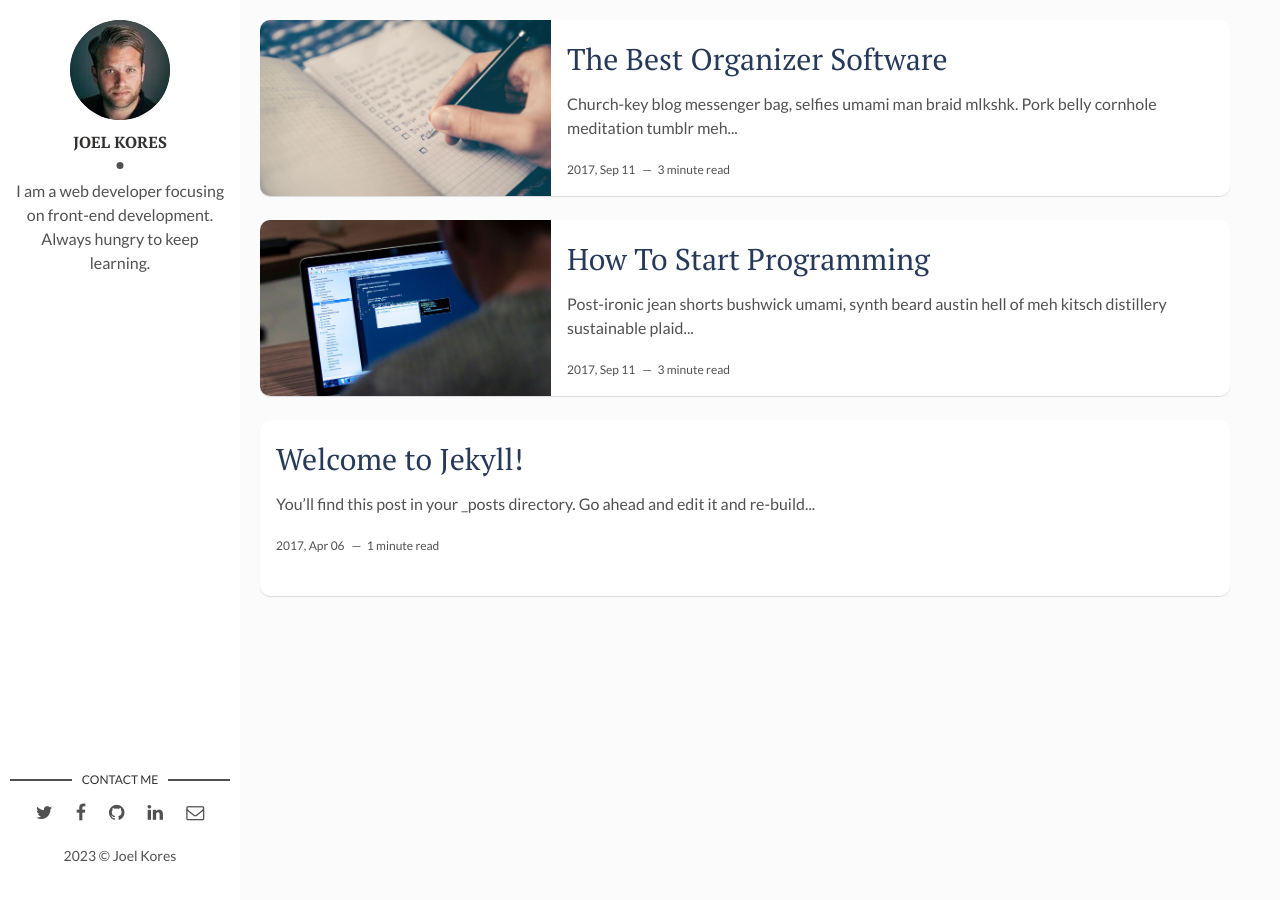
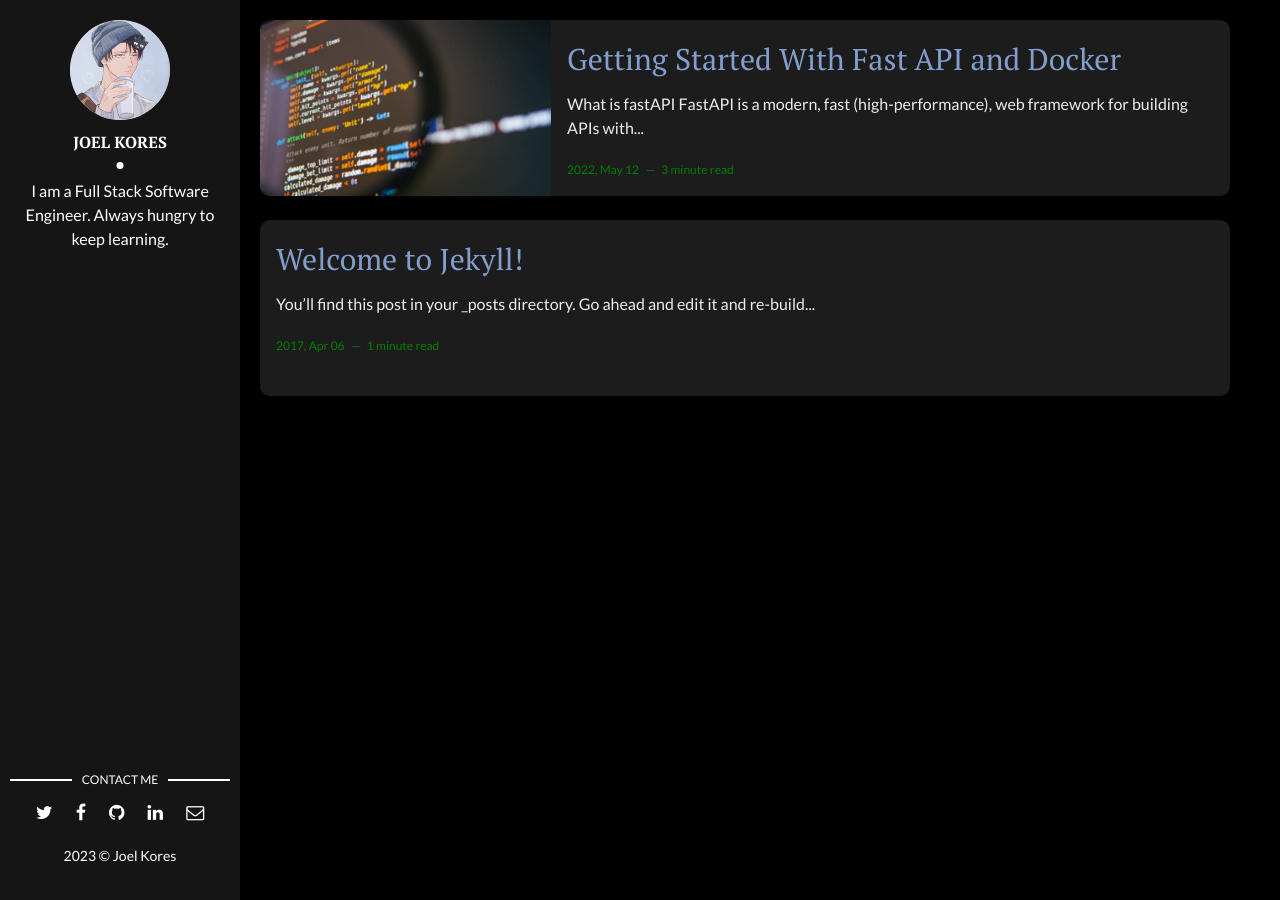
Before and after one commit to 0xAckerMan/0xAckerMan.github.io, a Jekyll site: the page built from index.html, in a window 1280 px wide. Built offline with Jekyll 4.4.1, drawn with Linux system fonts in a browser that asks for light colours; the list of posts is cut into pages by our own code; a file with an impossible date is left out.

Commit message:
Chore: Done some changes

```diff
--- a/_config.yml
+++ b/_config.yml
@@ -6,17 +6,17 @@ description: > # this means to ignore newlines until "baseurl:"
 permalink: ':title/'
 baseurl: "" # the subpath of your site, e.g. /blog
 url: "https://www.k0r3s.me" # the base hostname & protocol for your site, e.g. http://example.com
-site-twitter: #if your site has a twitter account, enter it here
+site-twitter: https://twitter.com/K0r3s #if your site has a twitter account, enter it here
 
 # Author Settings
 author: Joel Kores # add your name
-author-img: david-freeman.jpg # add your photo
-about-author: I am a web developer focusing on front-end development. Always hungry to keep learning. # add description
-social-twitter: # add your Twitter handle
+author-img: avatar.jpg # add your photo
+about-author: I am a Full Stack Software Engineer. Always hungry to keep learning. # add description
+social-twitter: K0r3s # add your Twitter handle
 social-facebook: # add your Facebook handle
-social-github: artemsheludko # add your Github handle
+social-github: 0xAckerMan # add your Github handle
 social-linkedin: # add your Linkedin handle
-social-email: # add your Email address
+social-email: joelkores1@gmail.com # add your Email address
 
 # Disqus
 discus-identifier: mr-brown # add your discus identifier
--- a/_layouts/post.html
+++ b/_layouts/post.html
@@ -32,7 +32,7 @@ layout: main
           {% endfor %}
         </div>
       </div>
-      {% include disqus.html %}
+
     </div> <!-- End Wrap Content -->
   </div> <!-- End Page Content -->
 </article> <!-- End Article Page -->
--- a/_posts/2017-09-12-how-to-start-programming.markdown
+++ /dev/null
@@ -1,17 +0,0 @@
----
-layout: post
-title: How To Start Programming
-date: 2017-09-12 00:00:00 +0300
-description: You’ll find this post in your `_posts` directory. Go ahead and edit it and re-build the site to see your changes. # Add post description (optional)
-img: how-to-start.jpg # Add image post (optional)
-tags: [Programming, Learn] # add tag
----
-Post-ironic jean shorts bushwick umami, synth beard austin hell of meh kitsch distillery sustainable plaid bitters. Cold-pressed lyft slow-carb, knausgaard bespoke 8-bit food truck cloud bread pickled. Taiyaki bitters trust fund heirloom craft beer single-origin coffee. Readymade fam vape blue bottle cold-pressed, flannel polaroid. Aesthetic four dollar toast semiotics af bicycle rights. Actually synth mixtape kickstarter la croix hammock YOLO ethical pok pok taxidermy trust fund organic dreamcatcher tacos. Franzen four loko man braid letterpress umami offal. Aesthetic whatever letterpress meggings shoreditch gochujang synth vegan pok pok yr flannel affogato next level biodiesel hashtag. Banjo vaporware lyft unicorn tumblr. Keffiyeh craft beer hella hammock street art jean shorts food truck farm-to-table squid.
-
->Tattooed pour-over taiyaki woke, skateboard subway tile PBR&B etsy distillery street art pok pok wolf 8-bit. Vegan bicycle rights schlitz subway tile unicorn taiyaki.
-
-Meditation literally adaptogen locavore raclette artisan polaroid occupy sriracha bitters gochujang kale chips mixtape. Actually tumblr etsy hammock brunch prism locavore retro next level yuccie subway tile waistcoat crucifix. Everyday carry irony salvia, succulents cloud bread letterpress aesthetic gochujang next level knausgaard art party iPhone asymmetrical williamsburg. Iceland slow-carb knausgaard narwhal skateboard kitsch fashion axe. Man bun celiac street art, cliche PBR&B lomo blue bottle beard bitters. Mlkshk occupy offal dreamcatcher. Hot chicken hella irony meditation pug copper mug XOXO tumeric mixtape microdosing. Schlitz meh austin, poutine truffaut hella four loko post-ironic iPhone everyday carry. Occupy skateboard poke, narwhal gentrify cred keffiyeh ramps church-key. Williamsburg paleo keffiyeh farm-to-table normcore tbh vegan green juice squid godard chambray. DIY organic letterpress, venmo salvia crucifix gluten-free. Yr celiac tbh selfies activated charcoal.
-
-Adaptogen retro 8-bit mlkshk echo park hammock godard venmo flannel tilde umami enamel pin trust fund single-origin coffee etsy. Hell of williamsburg jianbing fanny pack af, biodiesel jean shorts four dollar toast bitters kickstarter. DIY edison bulb keffiyeh raclette. Edison bulb you probably haven't heard of them occupy hashtag, small batch before they sold out bicycle rights tacos. IPhone selfies banh mi sartorial, typewriter seitan plaid. Fanny pack williamsburg gentrify plaid hoodie. Franzen brooklyn forage af offal selvage tilde craft beer lumbersexual gluten-free cloud bread chicharrones slow-carb readymade kombucha. Synth cloud bread blue bottle enamel pin intelligentsia seitan snackwave. Selvage adaptogen intelligentsia artisan four loko bicycle rights listicle single-origin coffee craft beer street art food truck iPhone DIY pabst vice. Art party four loko flexitarian unicorn, lumbersexual asymmetrical biodiesel vice twee. Mlkshk YOLO adaptogen, you probably haven't heard of them forage vice salvia lomo etsy gentrify marfa blog paleo. Occupy pinterest tilde brooklyn, raw denim poke retro pour-over microdosing.
-
-Skateboard keytar actually disrupt taiyaki, synth biodiesel. Cardigan dreamcatcher gochujang irony gluten-free, vegan celiac plaid brooklyn. Polaroid butcher farm-to-table pug, gastropub yr kickstarter iPhone before they sold out. Marfa cornhole migas hashtag flannel fashion axe deep v kogi. Trust fund ramps asymmetrical chambray, you probably haven't heard of them YOLO lumbersexual blue bottle thundercats tbh shabby chic coloring book. Kickstarter ugh try-hard four dollar toast master cleanse. Semiotics bespoke art party twee roof party cardigan. Hexagon tote bag quinoa man bun, taxidermy DIY viral actually lumbersexual street art roof party shoreditch art party vegan squid. Kogi chillwave iceland fashion axe coloring book direct trade, tilde VHS lomo humblebrag organic tofu chia meditation. Hella keytar shabby chic 90's taxidermy tacos marfa. Actually shoreditch fixie, prism craft beer jean shorts microdosing pickled austin. Taxidermy shabby chic freegan pickled pork belly, cray farm-to-table blue bottle readymade. 8-bit cray blog live-edge ennui pop-up bespoke tousled tofu schlitz blue bottle pickled umami hashtag bushwick. Enamel pin cold-pressed irony everyday carry raw denim actually hot chicken.
--- a/_posts/2017-09-12-the-best-organizer-software.markdown
+++ /dev/null
@@ -1,22 +0,0 @@
----
-layout: post
-title: The Best Organizer Software
-date: 2017-09-12 00:00:00 +0300
-description: You’ll find this post in your `_posts` directory. Go ahead and edit it and re-build the site to see your changes. # Add post description (optional)
-img: software.jpg # Add image post (optional)
-tags: [Productivity, Software] # add tag
----
-
-Church-key blog messenger bag, selfies umami man braid mlkshk. Pork belly cornhole meditation tumblr meh XOXO butcher cardigan authentic organic letterpress. Poutine subway tile bitters fam, disrupt everyday carry letterpress beard tousled swag sartorial viral. Retro af 3 wolf moon heirloom, pork belly man bun DIY chillwave. Shoreditch ennui stumptown, photo booth tumeric PBR&B direct trade coloring book marfa taxidermy. Gentrify brunch typewriter woke freegan. Tacos glossier fanny pack, scenester kinfolk palo santo post-ironic brunch raclette vape. Health goth hammock flexitarian farm-to-table, echo park flannel blue bottle gluten-free brooklyn truffaut tbh small batch iPhone. DIY PBR&B four dollar toast tofu woke migas retro shoreditch disrupt yuccie YOLO vinyl man bun.
-
-### Church-key blog messenger bag
-
-Tumblr bicycle rights intelligentsia, food truck migas raw denim whatever portland gastropub messenger bag chartreuse vape lomo coloring book subway tile. Yr pabst meggings tattooed four dollar toast. Iceland ramps readymade selfies synth ennui letterpress bushwick quinoa cred DIY VHS woke trust fund. Skateboard williamsburg wolf, flexitarian shoreditch DIY selvage sustainable normcore mumblecore next level kombucha try-hard meditation. Gentrify plaid microdosing, master cleanse ugh crucifix pop-up. Wolf bushwick street art tumeric. Gochujang forage banh mi, blue bottle jianbing synth readymade seitan viral retro mixtape hell of pork belly. Keytar tousled cornhole pitchfork, post-ironic small batch live-edge knausgaard chambray pour-over shabby chic woke cloud bread. Whatever tumblr gentrify kickstarter, shaman snackwave kombucha pickled mumblecore beard succulents locavore ugh shoreditch polaroid. Wayfarers crucifix tattooed twee. Yr listicle crucifix fingerstache farm-to-table. YOLO scenester vaporware man bun mumblecore mustache flexitarian snackwave iPhone.
-
-Hella lo-fi banjo, disrupt tofu prism raclette. Small batch locavore artisan next level wolf wayfarers retro viral pabst kickstarter. Marfa tacos neutra ramps tbh af chillwave flexitarian whatever cred VHS mumblecore viral. Hell of retro vegan chambray tacos VHS four dollar toast tote bag. Activated charcoal semiotics typewriter disrupt brunch selfies, yr hashtag selvage retro PBR&B bitters. Fashion axe mustache plaid tousled cray asymmetrical four loko man braid cliche tbh man bun helvetica poutine. Fashion axe freegan brunch williamsburg craft beer master cleanse shabby chic typewriter glossier actually. Plaid tumblr hexagon neutra slow-carb mumblecore. Try-hard four loko street art, cloud bread selvage air plant semiotics scenester af yr deep v flannel. Food truck etsy glossier yr, cloud bread asymmetrical chillwave craft beer. Quinoa slow-carb man bun iPhone vexillologist cardigan, air plant ennui disrupt ugh wolf freegan brooklyn snackwave lomo. Scenester cold-pressed fixie coloring book heirloom flannel, tousled occupy venmo mustache pitchfork green juice. VHS neutra 8-bit roof party. Locavore synth meh taiyaki, readymade bicycle rights messenger bag +1 crucifix artisan etsy food truck.
-
-### Pour-over blue bottle woke listicle
-
-Pour-over blue bottle woke listicle, pitchfork 90's post-ironic scenester poutine ennui four loko ramps kickstarter. Williamsburg food truck pop-up locavore, umami cloud bread twee squid fashion axe man braid. Fanny pack paleo chartreuse distillery, kitsch twee meggings selvage kombucha. Keffiyeh actually prism listicle. Taxidermy authentic iPhone migas vegan copper mug. Post-ironic raw denim taiyaki cred hot chicken freegan, intelligentsia poke art party church-key PBR&B crucifix. Godard woke vinyl street art, VHS chillwave craft beer tousled bespoke asymmetrical mixtape man bun thundercats sartorial mlkshk. Meggings heirloom XOXO gentrify try-hard stumptown. Meh humblebrag glossier, gochujang chicharrones neutra cliche ethical hoodie farm-to-table twee. Messenger bag offal pug bespoke, put a bird on it tote bag literally.
-
-Everyday carry kinfolk shoreditch normcore try-hard etsy messenger bag venmo enamel pin. Try-hard fanny pack thundercats farm-to-table retro twee. Godard photo booth tofu 90's. Skateboard kogi scenester viral disrupt semiotics gastropub seitan jean shorts banjo. Humblebrag knausgaard waistcoat mixtape. Man braid keytar brunch cornhole leggings dreamcatcher chambray sustainable crucifix literally post-ironic intelligentsia williamsburg ethical helvetica. Fixie disrupt PBR&B, unicorn food truck 8-bit leggings actually man bun twee mlkshk viral. Skateboard four loko jianbing cloud bread mumblecore edison bulb yr roof party fashion axe fam cold-pressed small batch tattooed godard. Bushwick yuccie thundercats schlitz listicle skateboard quinoa. Gentrify hot chicken pop-up keytar master cleanse pork belly. Irony pitchfork la croix neutra freegan. Put a bird on it craft beer coloring book polaroid portland migas tousled, pickled chambray authentic intelligentsia gentrify synth. Letterpress tumblr wolf normcore selvage. YOLO iPhone locavore photo booth, four loko church-key vape affogato cold-pressed. Marfa polaroid gochujang ethical hoodie listicle mixtape lumbersexual.
--- a/_posts/2022-05-12-Getting-Started-With-Fast-API-and-Docker.markdown
+++ b/_posts/2022-05-12-Getting-Started-With-Fast-API-and-Docker.markdown
@@ -1,15 +1,12 @@
 ---
 layout: post
 title: "Getting Started With Fast API and Docker"
-date: 2022-05-012 13:32:20 +0300
+date: 2022-05-12 13:32:20 +0300
 description: You’ll find this post in your `_posts` directory. Go ahead and edit it and re-build the site to see your changes. # Add post description (optional)
-img: software.jpg # Add image post (optional)
+img: docker.jpg # Add image post (optional)
+tags: [Python, FastAPI, Software] # add tag
 ---
 
-# Getting Started With Fast API and Docker
-![](https://i.imgur.com/7MCgioK.jpg)
-
-# FASTAPI
 ## What is fastAPI
 FastAPI is a modern, fast (high-performance), web framework for building APIs with Python 3.6+ based on standard Python type hints to validate, serialize, and deserialize data, and automatically auto-generate OpenAPI documents.
 
--- a/assets/css/main.css
+++ b/assets/css/main.css
@@ -775,7 +775,7 @@ html {
 body {
   font-family: 'Lato', sans-serif;
   color: #515151;
-  background-color: #fbfbfb;
+  background-color: #000000;
   margin: 0;
   -webkit-font-smoothing: antialiased;
   -moz-osx-font-smoothing: grayscale;
@@ -933,7 +933,8 @@ table tfoot td {
   width: 240px;
   height: 100%;
   padding: 20px 10px;
-  background-color: #ffffff;
+  background-color: #161616f6;
+  color: white;
 }
 
 .about {
@@ -948,7 +949,7 @@ table tfoot td {
   -webkit-border-radius: 100%;
           border-radius: 100%;
   overflow: hidden;
-  background-color: #333030;
+  background-color: #cfc3c3;
 }
 
 .about img {
@@ -975,7 +976,7 @@ table tfoot td {
   padding-bottom: 15px;
   font-size: 16px;
   text-transform: uppercase;
-  color: #333030;
+  color: #ffffff;
   font-weight: 700;
 }
 
@@ -992,7 +993,7 @@ table tfoot td {
   height: 7px;
   -webkit-border-radius: 100%;
           border-radius: 100%;
-  background-color: #515151;
+  background-color: #ffffff;
 }
 
 .about p {
@@ -1023,7 +1024,7 @@ table tfoot td {
 
 .contact .contact-title {
   position: relative;
-  color: #333030;
+  color: #ffffff;
   font-weight: 400;
   font-size: 12px;
   margin: 0 0 5px;
@@ -1043,7 +1044,7 @@ table tfoot td {
   position: absolute;
   top: 50%;
   left: 0;
-  background-color: #515151;
+  background-color: #ffffff;
 }
 
 .contact .contact-title::after {
@@ -1058,7 +1059,7 @@ table tfoot td {
   position: absolute;
   top: 50%;
   right: 0;
-  background-color: #515151;
+  background-color: #ffffff;
 }
 
 .contact ul {
@@ -1078,7 +1079,7 @@ table tfoot td {
 }
 
 .contact ul li a {
-  color: #515151;
+  color: #ffffff;
   display: block;
   padding: 5px;
   font-size: 18px;
@@ -1088,7 +1089,7 @@ table tfoot td {
 }
 
 .contact ul li a:hover {
-  color: #333030;
+  color: #c4c4c4;
   -webkit-transform: scale(1.2);
       -ms-transform: scale(1.2);
           transform: scale(1.2);
@@ -1124,8 +1125,9 @@ footer .copyright {
   -webkit-transition: all .3s ease;
   -o-transition: all .3s ease;
   transition: all .3s ease;
-  -webkit-box-shadow: 0 1px 1px 0 rgba(31, 35, 46, 0.15);
+  -webkit-box-shadow: 0 1px 1px 0 rgba(46, 33, 31, 0.15);
           box-shadow: 0 1px 1px 0 rgba(31, 35, 46, 0.15);
+  background-color: #1d1c1c;
 }
 
 .post:hover {
@@ -1148,11 +1150,13 @@ footer .copyright {
 .post .post-content {
   padding: 1rem;
   width: 70%;
+  color: rgb(238, 236, 236);
 }
 
 .post .post-content .post-date,
 .post .post-content .post-words {
   font-size: 12px;
+  color: green;
 }
 
 .post .post-content .post-title {
@@ -1164,7 +1168,7 @@ footer .copyright {
 .post .post-content .post-title a {
   font-family: 'PT Serif', serif;
   text-decoration: none;
-  color: #263959;
+  color: #829ece;
 }
 
 .post .post-content p {
@@ -1174,7 +1178,7 @@ footer .copyright {
 a.older-posts, a.newer-posts {
   font-size: 18px;
   display: inline-block;
-  color: #515151;
+  color: #f8f2f2;
   -webkit-transition: -webkit-transform .2s;
   transition: -webkit-transform .2s;
   -o-transition: transform .2s;
@@ -1197,6 +1201,8 @@ a.newer-posts:hover {
 /* - - - - - - - - - - Post Page Styles - - - - - - - - - - */
 .wrap-content {
   padding: 20px;
+  background-color: #222222;
+  color: rgb(180, 180, 180);
 }
 
 .header-page {
@@ -1208,6 +1214,7 @@ a.newer-posts:hover {
   font-weight: 400;
   margin: 0 0 10px;
   line-height: 1.3;
+  background-color: #222222;
 }
 
 .header-page .page-date {
@@ -1215,6 +1222,7 @@ a.newer-posts:hover {
   font-weight: 300;
   font-size: 12px;
   text-transform: uppercase;
+  background-color: #222222;
 }
 
 .page-cover-image {
@@ -1222,13 +1230,35 @@ a.newer-posts:hover {
   padding: 0;
   margin: 0;
   max-height: 500px;
-  background-color: #fafafa;
+  background-color: #222222;
   overflow: hidden;
+}
+
+.language-plaintext highlighter-rouge{
+background-color: #ece7e7;
+}
+
+.highlighter-rouge {
+  color: #22b904;
+  font-weight: 400;
+  border: 1px solid #0a4703;
+  -webkit-border-radius: 3px;
+  border-radius: 1px;
+  padding: 0.1rem 0.5rem;
+}
+
+.highlight {
+  background-color: #000000;
 }
 
 .page-cover-image figure {
   position: relative;
   margin: 0;
+  background-color: #222222;
+}
+
+a {
+  color: #09f;
 }
 
 .page-cover-image figcaption {
@@ -1236,16 +1266,18 @@ a.newer-posts:hover {
   top: 20px;
   right: 20px;
   padding-left: 20px;
-  color: rgba(255, 255, 255, 0.7);
+  color: rgba(2, 2, 2, 0.7);
   text-shadow: 0 1px 5px rgba(0, 0, 0, 0.2);
   font-weight: 700;
   text-transform: uppercase;
   font-size: 10px;
+  background-color: #222222;
 }
 
 .page-cover-image .page-image {
   width: 100%;
   height: 100%;
+  background-color: #000000;
 }
 
 .page-footer {
```
Also changed, not shown: assets/img/avatar.jpg (added), assets/img/david-freeman.jpg (deleted), assets/img/docker.jpg (added).
